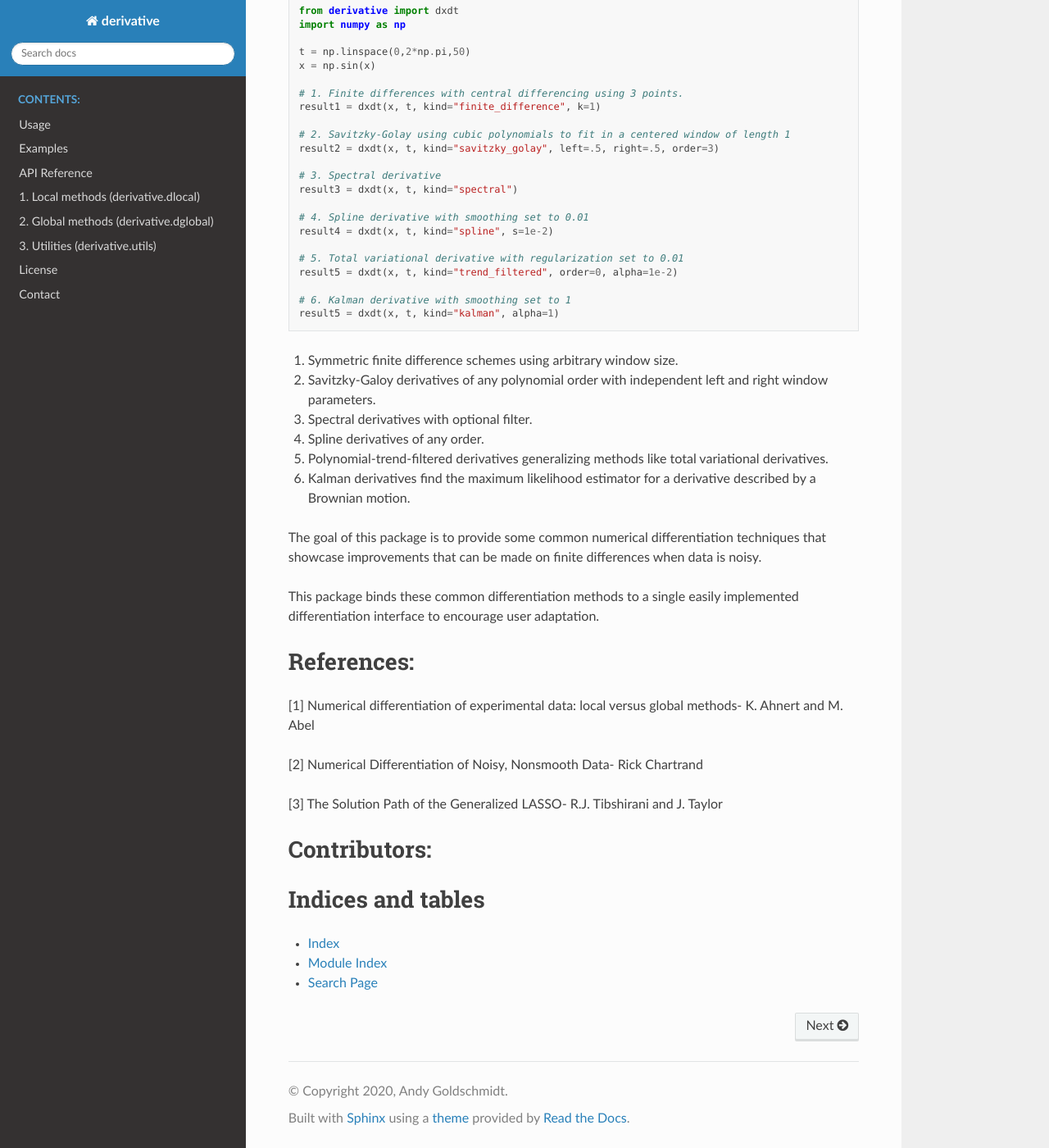
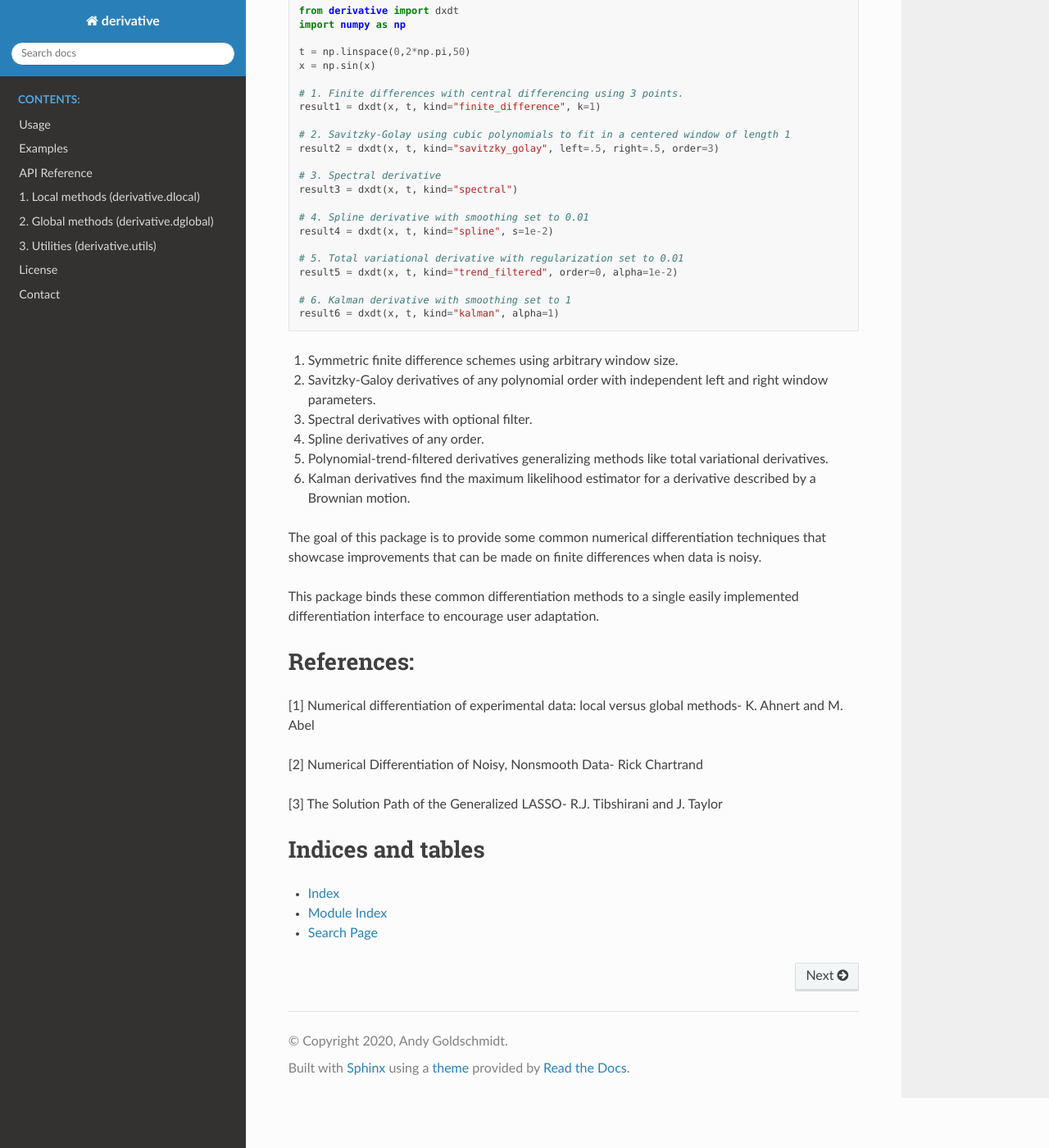
Before and after one commit to andgoldschmidt/derivative, a Sphinx documentation site: the page built from docs/index.rst, in a window 1280 px wide and 1400 px high, scrolled down 1288 px. Shown: the whole window at 82% size. Built offline with Sphinx 7.4.7 and the Read the Docs theme 2.0.0, drawn with Linux system fonts in a browser that asks for light colours; the version number is read from the project's files by our own code.

```diff
--- a/README.rst
+++ b/README.rst
@@ -46,11 +46,11 @@ Numerical differentiation methods for noisy time series data in python includes:
     result5 = dxdt(x, t, kind="trend_filtered", order=0, alpha=1e-2)
 
     # 6. Kalman derivative with smoothing set to 1
-    result5 = dxdt(x, t, kind="kalman", alpha=1)
+    result6 = dxdt(x, t, kind="kalman", alpha=1)
 
 
-Contributors
-------------
+Contributors:
+-------------
 Thanks to the members of the community who have contributed!
 
 +-----------------------------------------------------------------+----------------------------------------------------------------------------------+
--- a/docs/index.rst
+++ b/docs/index.rst
@@ -49,7 +49,7 @@ Numerical differentiation methods for noisy time series data in python includes:
     result5 = dxdt(x, t, kind="trend_filtered", order=0, alpha=1e-2)
 
     # 6. Kalman derivative with smoothing set to 1
-    result5 = dxdt(x, t, kind="kalman", alpha=1)
+    result6 = dxdt(x, t, kind="kalman", alpha=1)
 
 
 1. Symmetric finite difference schemes using arbitrary window size.
@@ -79,12 +79,6 @@ References:
 [3] The Solution Path of the Generalized LASSO- R.J. Tibshirani and J. Taylor
 
 
-Contributors:
-=============
-
-
-
-
 Indices and tables
 ==================
 
--- a/pyproject.toml
+++ b/pyproject.toml
@@ -23,7 +23,6 @@ ipykernel = {version = "^5.2.1", optional = true}
 jupyter_client = {version = "^6.1.3", optional = true}
 sphinx_rtd_theme = {version = "^0.4.3", optional = true}
 matplotlib = {version = "^3.2.1", optional = true}
-testpath = {version = "^0.6.0", optional = true}
 pytest = "^5.4.3"
 
 
@@ -32,7 +31,7 @@ pytest = "^5.2"
 
 
 [tool.poetry.extras]
-docs = ["sphinx", "nbsphinx", "ipykernel", "jupyter_client", "sphinx_rtd_theme", "matplotlib", "testpath"]
+docs = ["sphinx", "nbsphinx", "ipykernel", "jupyter_client", "sphinx_rtd_theme", "matplotlib"]
 
 
 [build-system]
```
